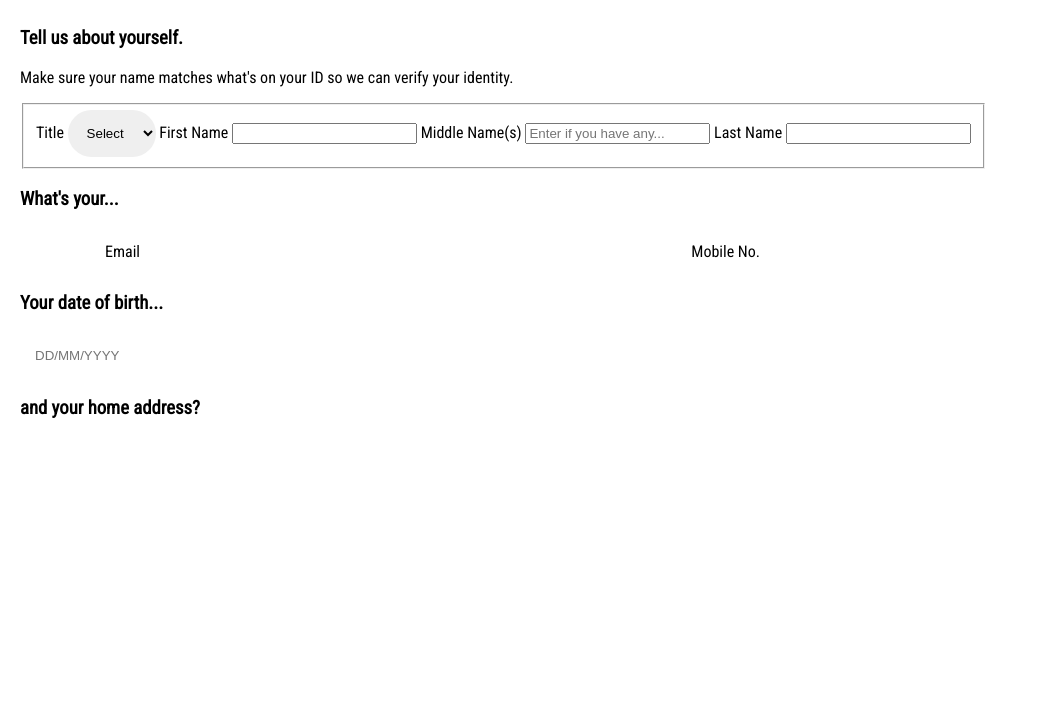
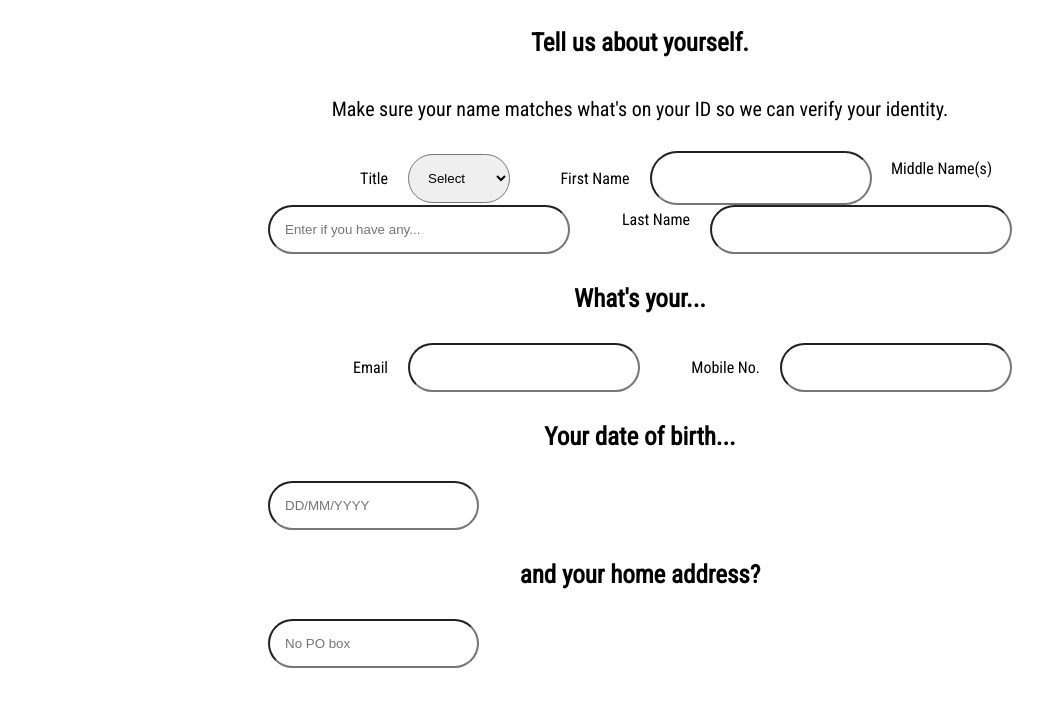
Before and after one commit to Felicia7865/deco1016-website, a plain HTML site: page formpg2.html in a window 1280 px wide. Shown: the part 268-996 px from the top of the page, without its empty margins (0-1055 px from the left). Before the commit the page ends 800 px from the top, so only its background shows below. Drawn offline with Linux system fonts and the light colour scheme.

Commit message:
stylesss

```diff
--- a/formpg2.css
+++ b/formpg2.css
@@ -4,7 +4,16 @@ html body {
     overflow-x: hidden;
     margin: 0 auto;
     padding: 20px;
+    box-sizing: border-box;
 }
+
+section {
+    width: 60%;
+    max-width: 1200px;
+    margin: 0 auto;
+    padding: 30px;
+    border-radius: 30px;
+  }
 
 header > a img {
     float: left;
@@ -23,10 +32,26 @@ header > h1{
 
 h2 {
     font-family: 'Rokkitt', sans-serif;
-    padding: 50px 90px 10px 100px;
+    /*padding: 50px 90px 10px 100px;*/
     font-weight:700;
-    font-size: 40px;
+    font-size: 45px;
+    text-align: center;
 }
+
+h3{
+    margin: 20px;
+    text-align: center;
+    padding: 10px;
+    font-size: 25px;
+}
+
+p {
+    margin: 20px;
+    text-align: center;
+    padding: 10px;
+    font-size: 20px;
+}
+
 
 form .form-group {
     display: flex;
@@ -44,6 +69,17 @@ form .form-group > label {
     flex-basis: 120px;
 }
 
+form .form-group #name{
+    display: inline-block;
+    padding-bottom: 20px;
+}
+
+/*form .form-group > label span {
+    display: block;
+    font-size: 0.75em;
+    opacity: 0.5;
+}*/
+
 form .form-group > label + * {
     flex-grow: 1 ;
     flex-shrink: 0 ;
@@ -51,7 +87,6 @@ form .form-group > label + * {
 }
 
 form .form-group > input, select {
-  padding: 15px;
-  border: 0;
-  border-radius: 30px;
+    padding: 15px;
+    border-radius: 30px;
 }
--- a/formpg2.html
+++ b/formpg2.html
@@ -17,14 +17,14 @@
         </header>
         <hr>
 
+        <section>
+       <form>
         <h2>All about you</h2>
+        <h3>Tell us about yourself.</h3>
+        <p>Make sure your name matches what's on your ID so we can verify your identity.</p>
 
 
-        <h3>Tell us about yourself.</h3>
-        <p>Make sure your name matches what's on your ID so we can verify your identity.</p>
-    <form method="POST">
         <div class="form-group">
-        <fieldset>
             <label for="Title">Title</label>
             <select id="Title" name="title">
                 <option value="Select">Select</option>
@@ -33,13 +33,14 @@
                 <option value="Mrs">Mrs</option>
                 <option value="Ms">Ms</option>
             </select>
-            <label for="First name">First Name</label>
+            <label for="First name" >First Name</label>
+            <input type="text" id="name">
+
+            <label for="Middle name" id="name">Middle Name(s)</label>
+            <input type="text" placeholder="Enter if you have any... ">
+
+            <label for="Last name" id="name">Last Name</label>
             <input type="text">
-            <label for="Middle name">Middle Name(s)</label>
-            <input type="text" placeholder="Enter if you have any... ">
-            <label for="Last name">Last Name</label>
-            <input type="text">
-        </fieldset>
         </div>
 
         <h3>What's your...</h3>
@@ -47,22 +48,21 @@
             <label for="Email">Email </label>
             <input type="email">
             <label for="mobile no."> Mobile No.</label>
-            <input type="number">
+            <input type="text">
         </div>
 
         <h3>Your date of birth...</h3>
         <div class="form-group">
-            <input type="text" placeholder="DD/MM/YYYY">
+            <input type="text" id="DOB&A" placeholder="DD/MM/YYYY">
         </div>
 
         <h3>and your home address?</h3>
         <div class="form-group">
-            <input type="text" placeholder="">
+            <input type="text" id="DOB&A" placeholder="No PO box">
         </div>
 
     </form>
-
-
+</section>
 
 
     </main>
```
Also changed, not shown: formpg2.1.html (+11 -2 lines), script.js (+4 -4 lines).
